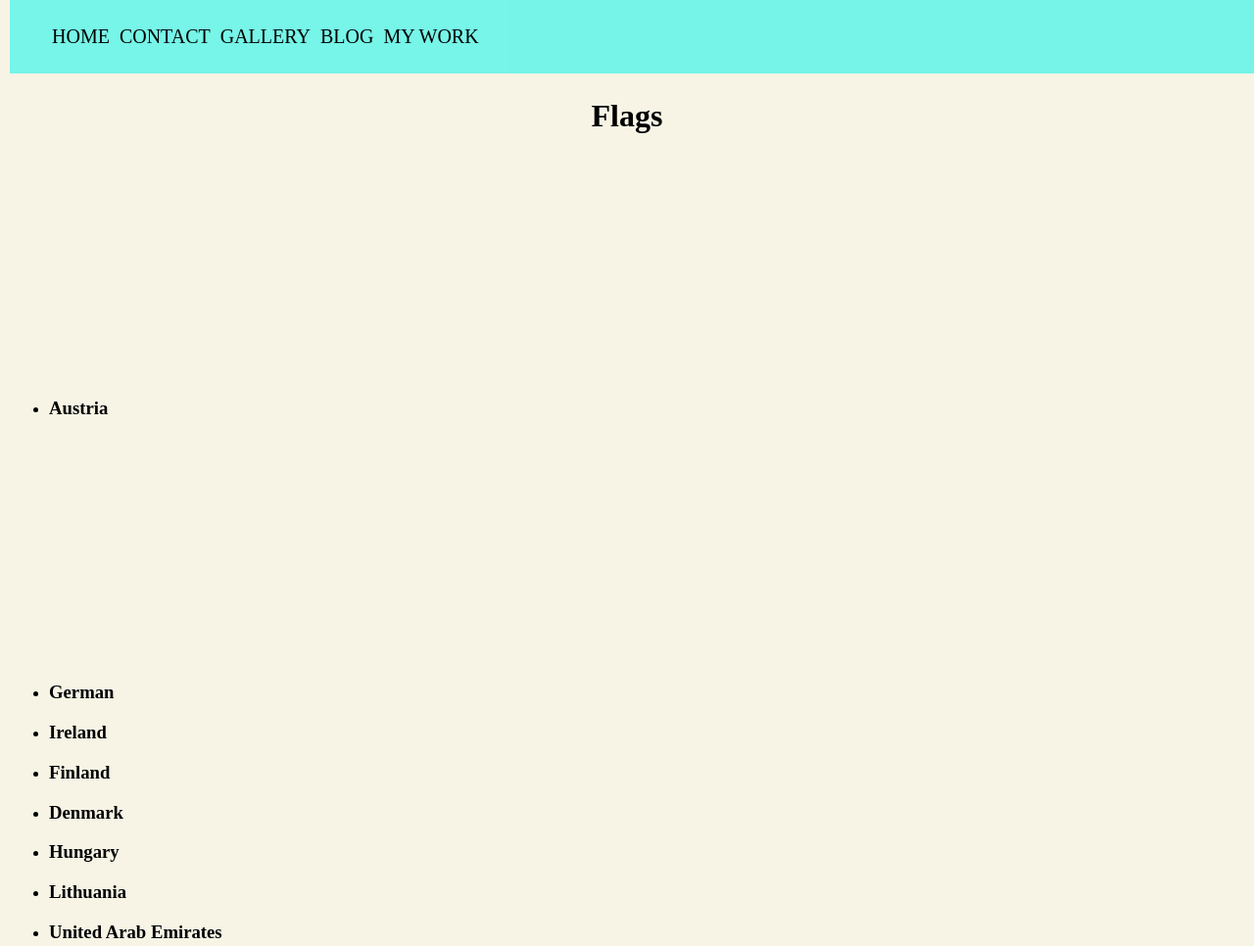
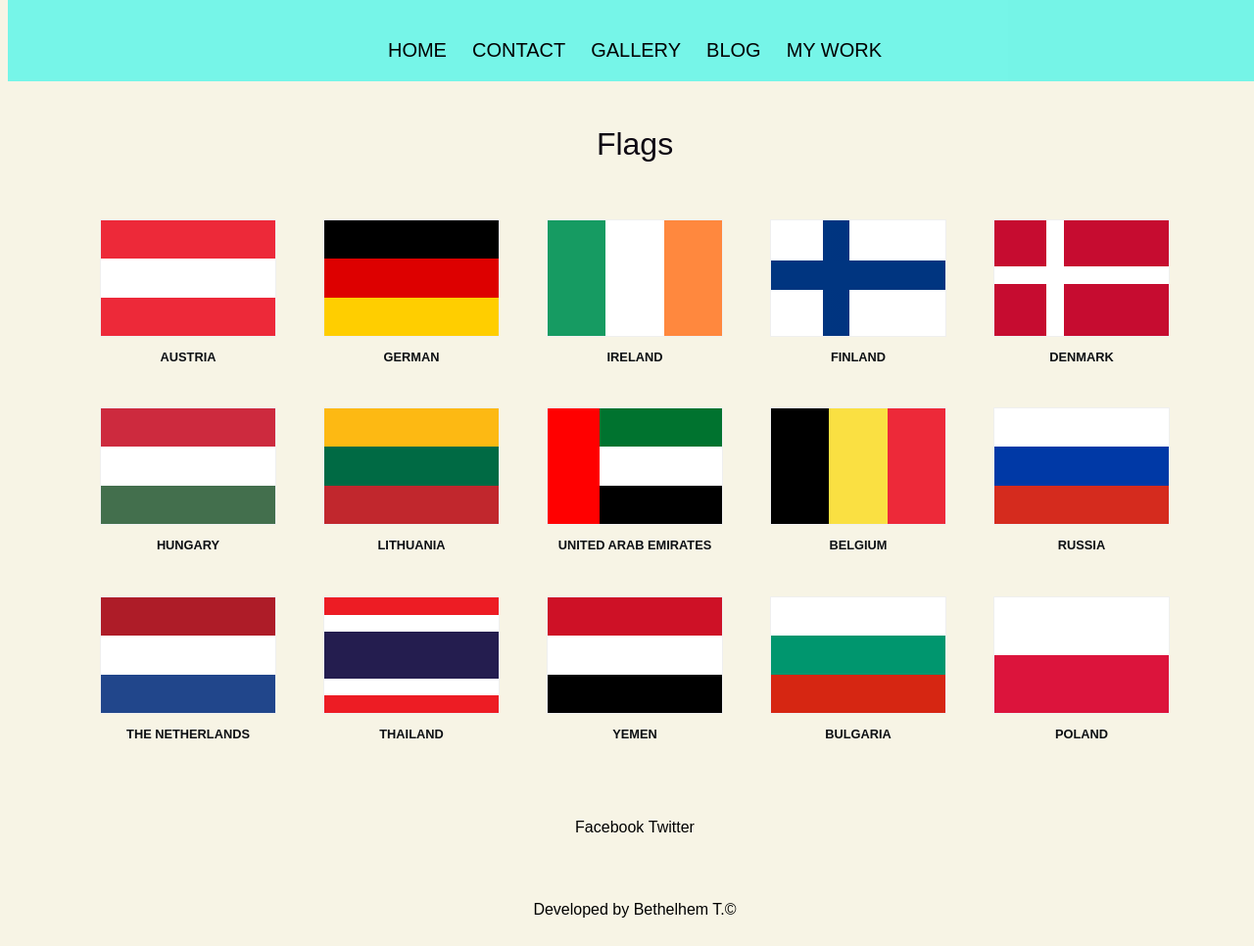
Before and after one commit to betziii/personalweb-by-Beti, a plain HTML site: page 3.html in a window 1280 px wide. Shown: the top 966 px of the page at 98% size. Drawn offline with Linux system fonts and the light colour scheme.

Commit message:
edition of error due to deletion

```diff
--- a/3.html
+++ b/3.html
@@ -4,7 +4,7 @@
     <meta charset="UTF-8">
     <meta name="viewport" content="width=device-width, initial-scale=1.0">
     <title>Bethelhem/Flags</title>
-    <link rel="stylesheet" href="./asset/css/3.css">
+    <link rel="stylesheet" href="./asset/css/3style.css">
     <link rel="icon" href="http://gsia.sums.ac.ir/Images/UserFiles/1/image/CV%20and%20Cover%20Letter/curriculum-vitae-SUMS.jpg" type="image">
 </head>
 <body>
--- a/asset/css/3.css
+++ b/asset/css/3.css
@@ -1,4 +1,4 @@
-#flag {
+.flag {
 
     margin-top: 100px;
     margin-left: 100px;
--- /dev/null
+++ b/asset/css/3style.css
@@ -0,0 +1,250 @@
+* {
+    box-sizing: border-box;
+  }
+  .container,body,li,ul {
+    display: flex;
+    align-items: center;
+    justify-content: center;
+  }
+  body {
+    font-family: sans-serif;
+    width: 100%;
+    background: rgb(247, 244, 229);
+    flex-direction: column;
+}
+header{
+    background-color: rgba(33, 245, 234, 0.6);
+    position: fixed;
+    top: 0;
+    width: 100%;
+
+
+}
+.container{
+    margin-top: 100px;
+}
+.flex-container {
+    display: flex;
+    flex-direction: column;
+    justify-content: center;
+}
+nav>ul>li{
+    display: inline-block;padding: 10px 3px;
+    font-size: 20px;
+}
+nav>ul>li>a{
+    text-decoration: none;
+}
+nav>ul>li:link{
+    background-color: maroon;
+}
+nav>ul>li:visited{
+    background-color: lightsalmon;
+}
+nav>ul>li:hover{
+    background-color: lightgreen;
+}
+nav>ul>li:active{
+    background-color: rgb(136, 136, 187);
+}
+li,ul {
+    margin: 0;
+    padding: 0;
+    list-style: none;
+}
+ul {
+    flex-wrap: wrap;
+    margin-top: 20px;
+}
+li {
+    margin: 0.5em;
+    padding: 0.5em 1em;
+
+}
+.container,li {
+    flex-direction: column;
+}
+.text {
+    width: 900px;
+}
+.flag {
+    width: 180px;
+    height: 120px;
+    overflow: hidden;
+    border: 1px solid #efefef;
+}
+  h1 {
+    font-weight: 400;
+    color: rgb(14, 9, 19);
+    font-size: 2em;
+  }
+ h3 {
+    text-align: center;
+    font-weight: 700;
+    font-size: 0.8em;
+    text-transform: uppercase;
+  }
+  a,h3 {
+    color: #0c0f13;
+  }
+  a {
+    font-size: 1em;
+  }
+  .austria {
+    background: linear-gradient(
+      180deg,
+      #ed2939,
+      #ed2939 33.33333%,
+      #fff 33.33333%,
+      #fff 66.66667%,
+      #ed2939 66.66667%,
+      #ed2939);
+}
+.german {
+    background: linear-gradient(
+      180deg,
+      #000 33.33333%,
+      #d00 33.33333%,
+      #d00 66.66667%,
+      #ffce00 66.66667%);
+}
+.belgium {
+    background: linear-gradient(
+      90deg,
+      #000,
+      #000 33.33333%,
+      #fae042 33.33333%,
+      #fae042 66.66667%,
+      #ed2939 66.66667%,
+      #ed2939);
+}
+.bulgaria {
+    background: linear-gradient(
+      180deg,
+      #fff,
+      #fff 33.33333%,
+      #00966e 33.33333%,
+      #00966e 66.66667%,
+      #d62612 66.66667%,
+      #d62612);
+}
+.denmark {
+    background: linear-gradient(
+        180deg,
+        transparent 40%,
+        #fff 0,
+        #fff 55%,
+        transparent 0,
+        transparent),
+      linear-gradient(
+        90deg,
+        transparent 30%,
+        #fff 0,
+        #fff 40%,
+        transparent 0,
+        transparent),
+      #c60c30;
+}
+.finland {
+    background: linear-gradient(
+        180deg,
+        transparent 35%,
+        #003580 0,
+        #003580 60%,
+        transparent 0),
+      linear-gradient(
+        90deg,
+        transparent 30%,
+        #003580 0,
+        #003480 45%,
+        transparent 0),
+      #fff;
+}
+.hungary {
+    background: linear-gradient(
+      180deg,
+      #cd2a3e 33.33333%,
+      #fff 33.33333%,
+      #fff 66.66667%,
+      #436f4d 66.66667%);
+}
+.ireland {
+    background: linear-gradient(
+      90deg,
+      #169b62 33.33333%,
+      #fff 33.33333%,
+      #fff 66.66667%,
+      #ff883e 66.66667%);
+}
+.lithuania {
+    background: linear-gradient(
+      180deg,
+      #fdb913 33.33333%,
+      #006a44 33.33333%,
+      #006a44 66.66667%,
+      #c1272d 66.66667%);
+}
+.netherlands {
+    background: linear-gradient(
+      180deg,
+      #ae1c28 33.33333%,
+      #fff 33.33333%,
+      #fff 66.66667%,
+      #21468b 66.66667%);
+}
+.poland {
+    background: linear-gradient(
+        180deg,
+        #fff 50%,
+        #dc143c 0);
+}
+.uae {
+    background: linear-gradient(
+        90deg,
+        red 30%,
+        transparent 0),
+      linear-gradient(
+        180deg,
+        #00732f 33.33333%,
+        #fff 33.33333%,
+        #fff 66.66667%,
+        #000 66.66667%);
+}
+.russia {
+    background: linear-gradient(
+      180deg,
+      #fff 33.33333%,
+      #0039a6 33.33333%,
+      #0039a6 66.66667%,
+      #d52b1e 66.66667%);
+}
+.yemen {
+    background: linear-gradient(
+      180deg,
+      #ce1126 33.33333%,
+      #fff 33.33333%,
+      #fff 66.66667%,
+      #000 66.66667%);
+}
+.thailand {
+    background: linear-gradient(
+      180deg,
+      #ed1c24 15%,
+      #fff 0,
+      #fff 30%,
+      #241d4f 0,
+      #241d4f 70%,
+      #fff 0,
+      #fff 85%,
+      #ed1c24 0);
+}
+.foot{
+    border-top: solid rgb(247, 244, 229) 50px;
+    text-align: center;
+
+}
+
+a{
+    text-decoration: none;
+    color: black;
+}
```
Also changed, not shown: blog.html (+1 -1 lines).
